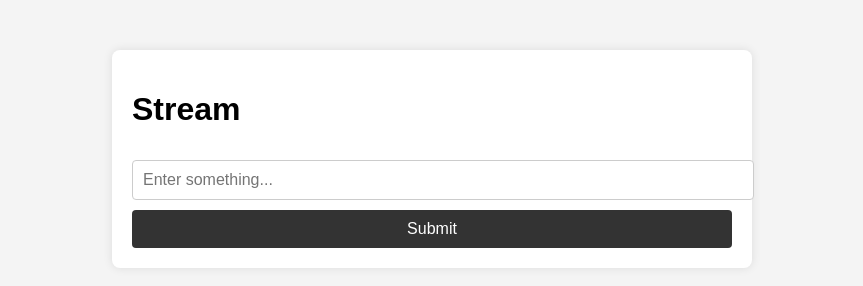
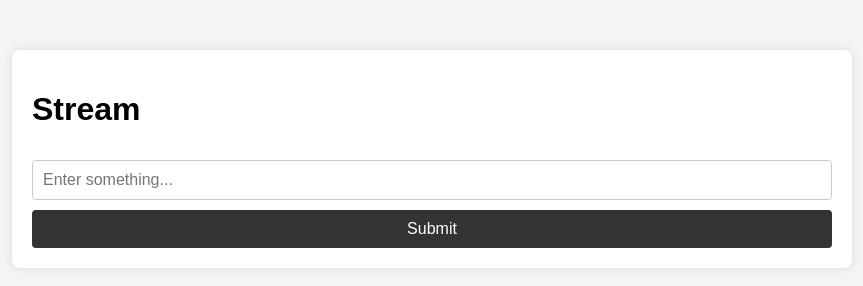
Before and after one commit to jmswu/stream_web, a plain HTML site: page index.html in a window 1280 px wide. Shown: the whole page, without its empty margins (208-1071 px from the left). Drawn offline with Linux system fonts and the light colour scheme.

Commit message:
fixed box

```diff
--- a/static/css/styles.css
+++ b/static/css/styles.css
@@ -8,7 +8,7 @@ body {
 }
 
 .container {
-    max-width: 600px;
+    max-width: 800px;
     margin: 50px auto;
     padding: 20px;
     background-color: #fff;
@@ -23,6 +23,7 @@ input[type="text"] {
     border: 1px solid #ccc;
     border-radius: 4px;
     font-size: 16px;
+    box-sizing: border-box;
 }
 
 button {
```
